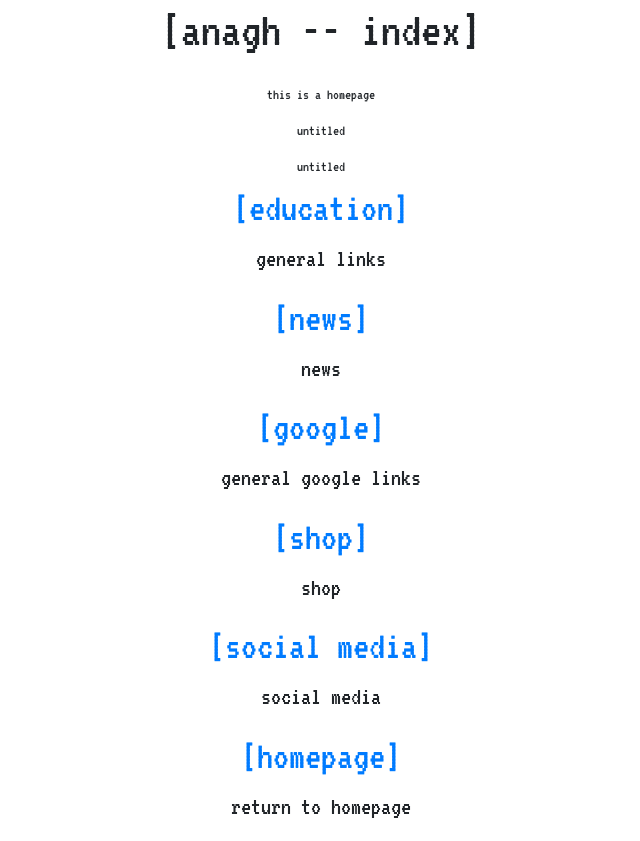
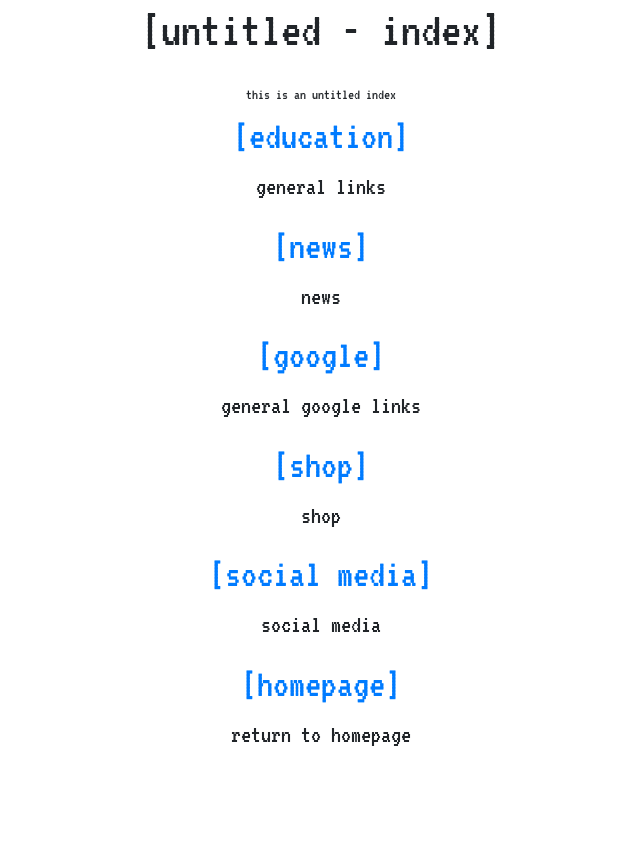
Before and after one commit to anagh1008/home, a plain HTML site: page index.html in a window 1280 px wide. Shown: the whole page, without its empty margins (319-959 px from the left). After the commit the page ends 800 px from the top, so only its background shows below. Drawn offline with nearby package versions, Linux system fonts and the light colour scheme.

Commit message:
Update index.html

```diff
--- a/index.html
+++ b/index.html
@@ -9,12 +9,11 @@
     </head>
     <body>
         <h1>
-            [anagh -- index]
+            [untitled - index]
         </h1>
         <h3>
-            <br class="br_info_index">this is a homepage</br>
-            <br class="br_info_index">untitled</br>
-            <br class="br_info_index">untitled</br>
+            <br class="br_info_index">this is an untitled index</br>
+
         </h3>
           <div class="classes">
             <h2> <a href="education.html"> [education]</h2></a>
```
